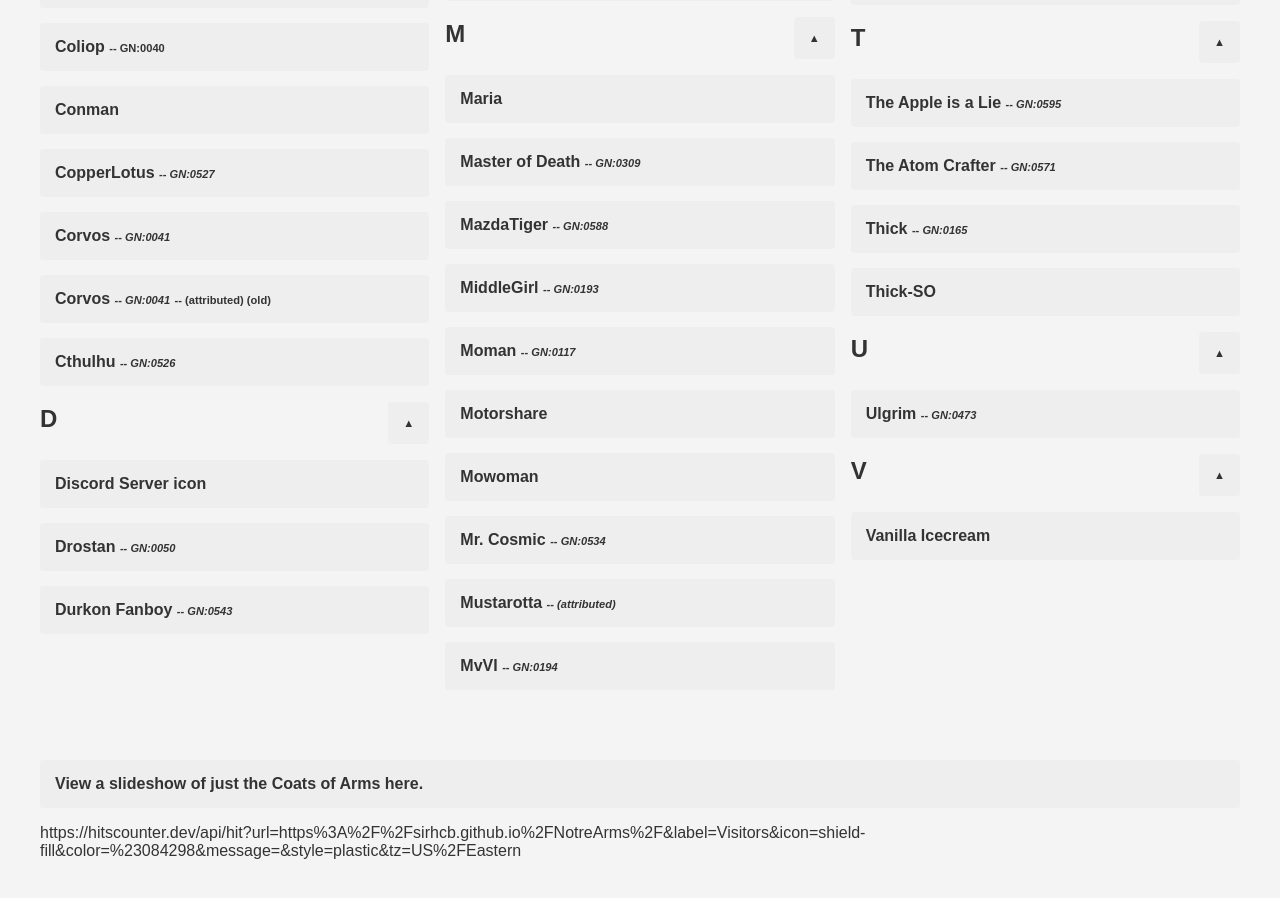
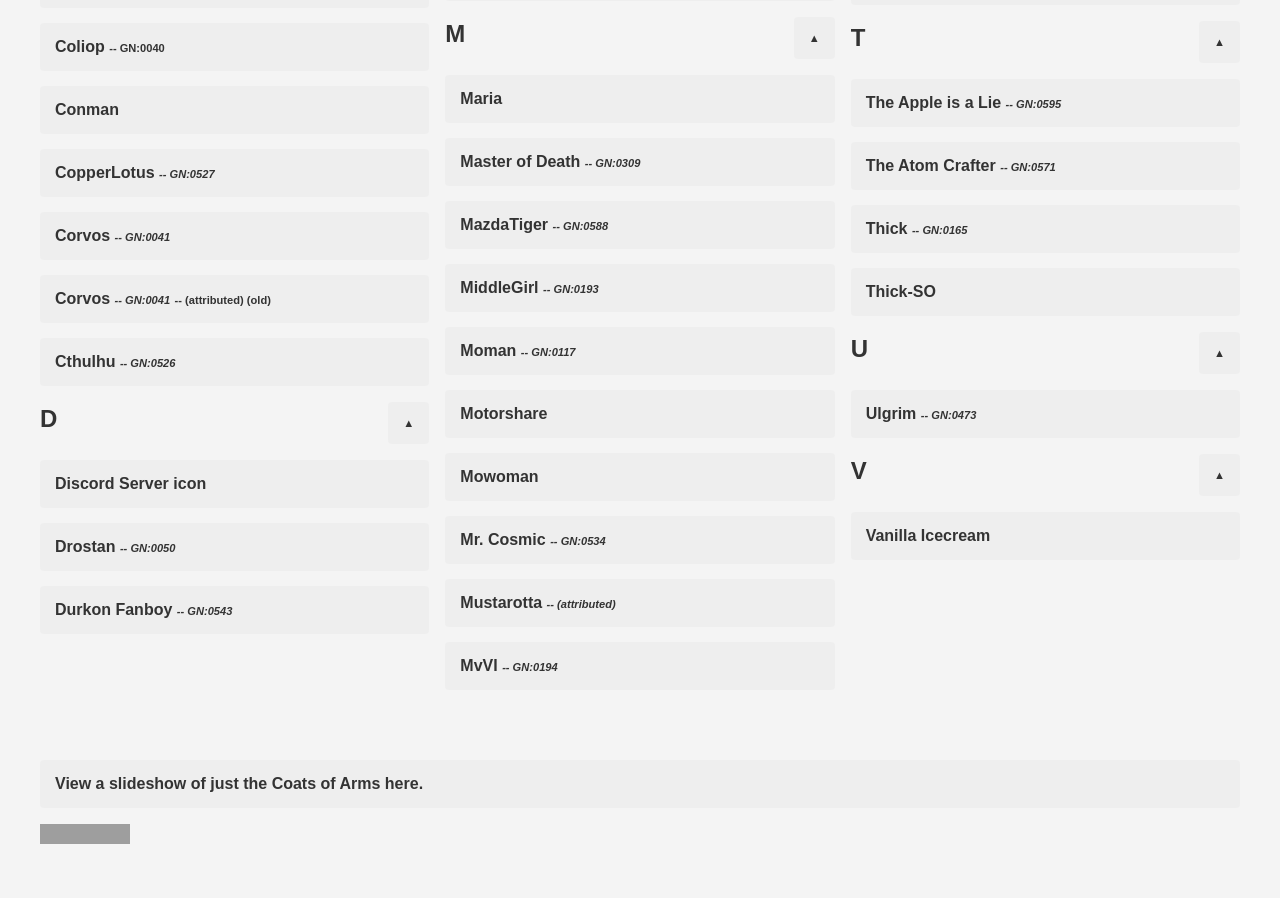
Before and after one commit to sirhcb/NAtesting, a Jekyll site: the page built from index.html, in a window 1280 px wide and 900 px high, scrolled down 1490 px. Built offline with Jekyll 4.4.1, drawn with Linux system fonts in a browser that asks for light colours; grey boxes are pictures that could not be loaded.

Commit message:
Add favicon link and update visitor counter image

```diff
--- a/index.html
+++ b/index.html
@@ -6,6 +6,8 @@
     <meta charset="UTF-8">
     <meta name="viewport" content="width=device-width, initial-scale=1.0">
     <title>Notre Arms - a Collection of Stained Glass Style Coats of Arms</title>
+    <link rel="shortcut icon" type="image/x-icon" href="NotreArmsIcon.ico">
+
     <style>
         body { font-family: sans-serif; background: #f4f4f4; margin: 40px; color: #333; }
         .menu-container { max-width: 600px; margin: auto; background: white; padding: 30px; border-radius: 8px; box-shadow: 0 4px 6px rgba(0,0,0,0.1); }
@@ -421,6 +423,6 @@
 <p></p>
 <a href="CoAshow.html">View a slideshow of just the Coats of Arms here.</a>
 <p></p>
-https://hitscounter.dev/api/hit?url=https%3A%2F%2Fsirhcb.github.io%2FNotreArms%2F&label=Visitors&icon=shield-fill&color=%23084298&message=&style=plastic&tz=US%2FEastern
+<img src="https://hitscounter.dev/api/hit?url=https%3A%2F%2Fsirhcb.github.io%2FNotreArms%2F&label=Visitors&icon=shield-fill&color=%23084298&message=&style=plastic&tz=US%2FEastern">
 </body>
 </html>
```
